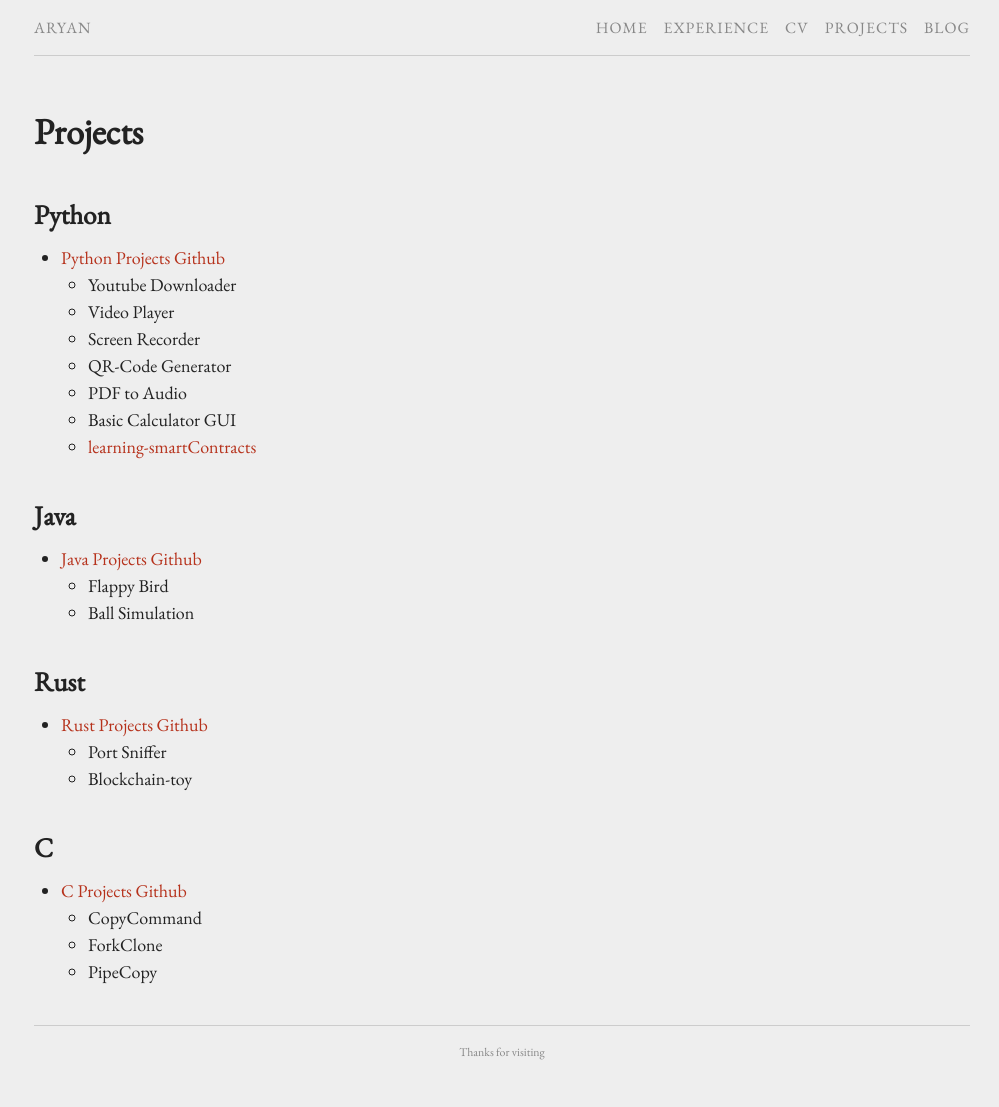
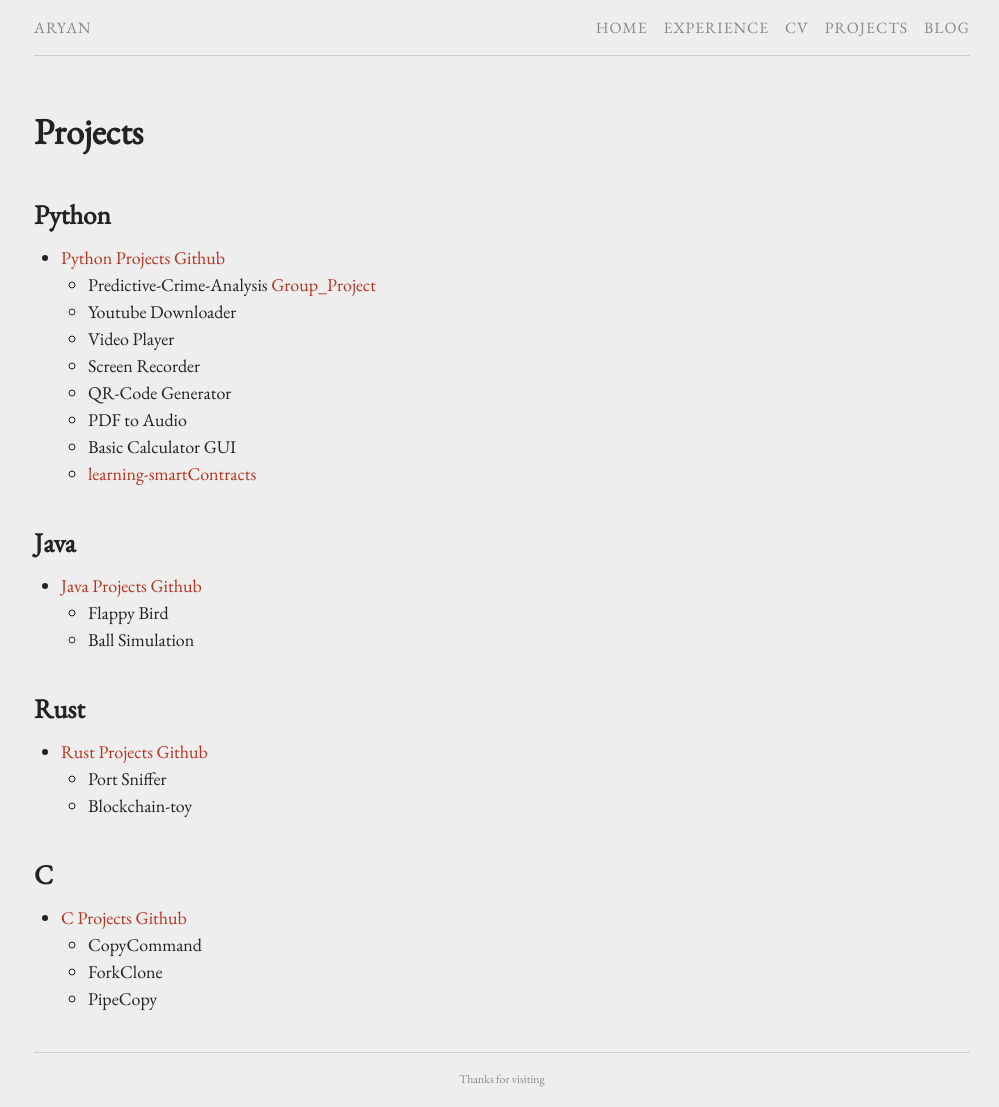
Before and after one commit to aa-ryan/aa-ryan.github.io, a Jekyll site: the page built from projects.md, in a window 1280 px wide. Shown: the whole page, without its empty margins (138-1137 px from the left). Built offline with Jekyll 4.4.1, drawn with Linux system fonts in a browser that asks for light colours; before the commit the page ends 1080 px from its top, so only the background shows below that.

Commit message:
projects updated

```diff
--- a/projects.md
+++ b/projects.md
@@ -8,6 +8,7 @@ permalink: /projects/
 ## Python
 
 - [Python Projects Github](https://github.com/aa-ryan/Projects/tree/master/Python)
+  * Predictive-Crime-Analysis [Group_Project](https://github.com/aa-ryan/predictive-crime-analysis)
   * Youtube Downloader
   * Video Player
   * Screen Recorder
```
